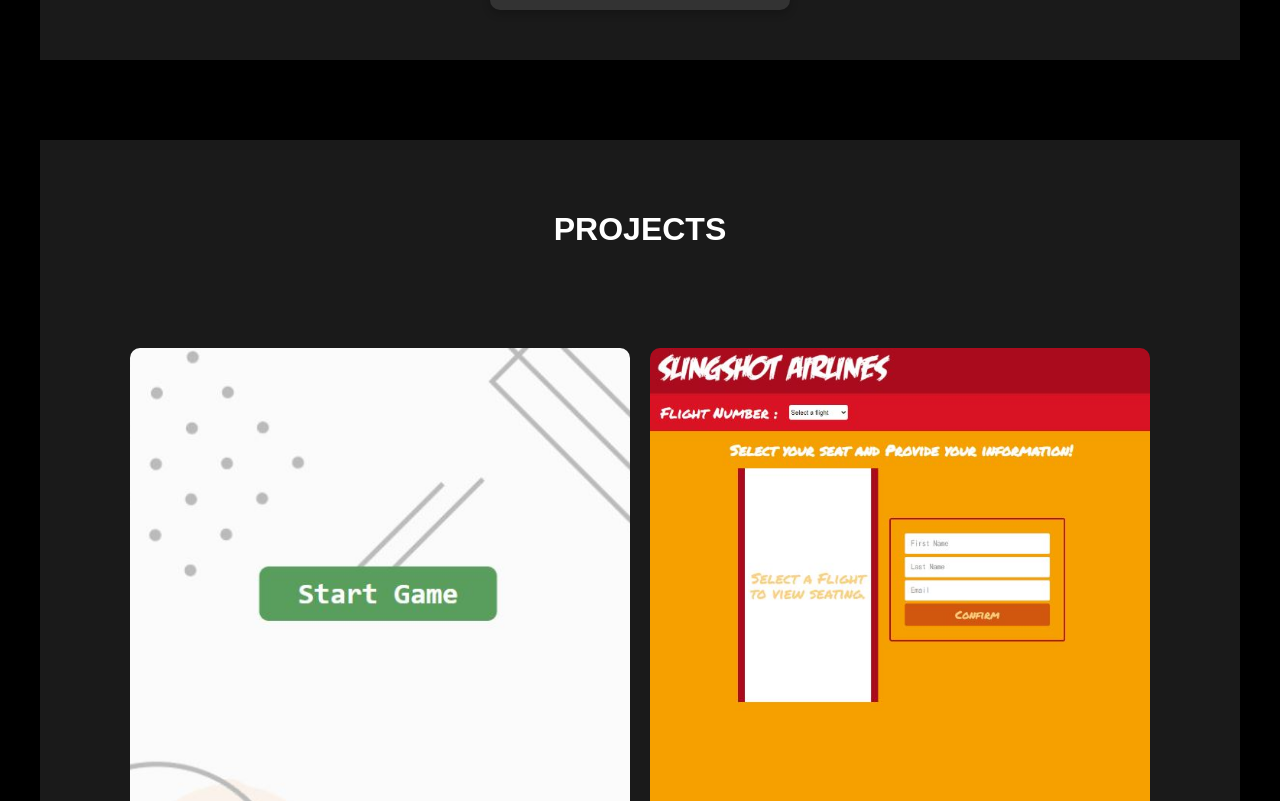
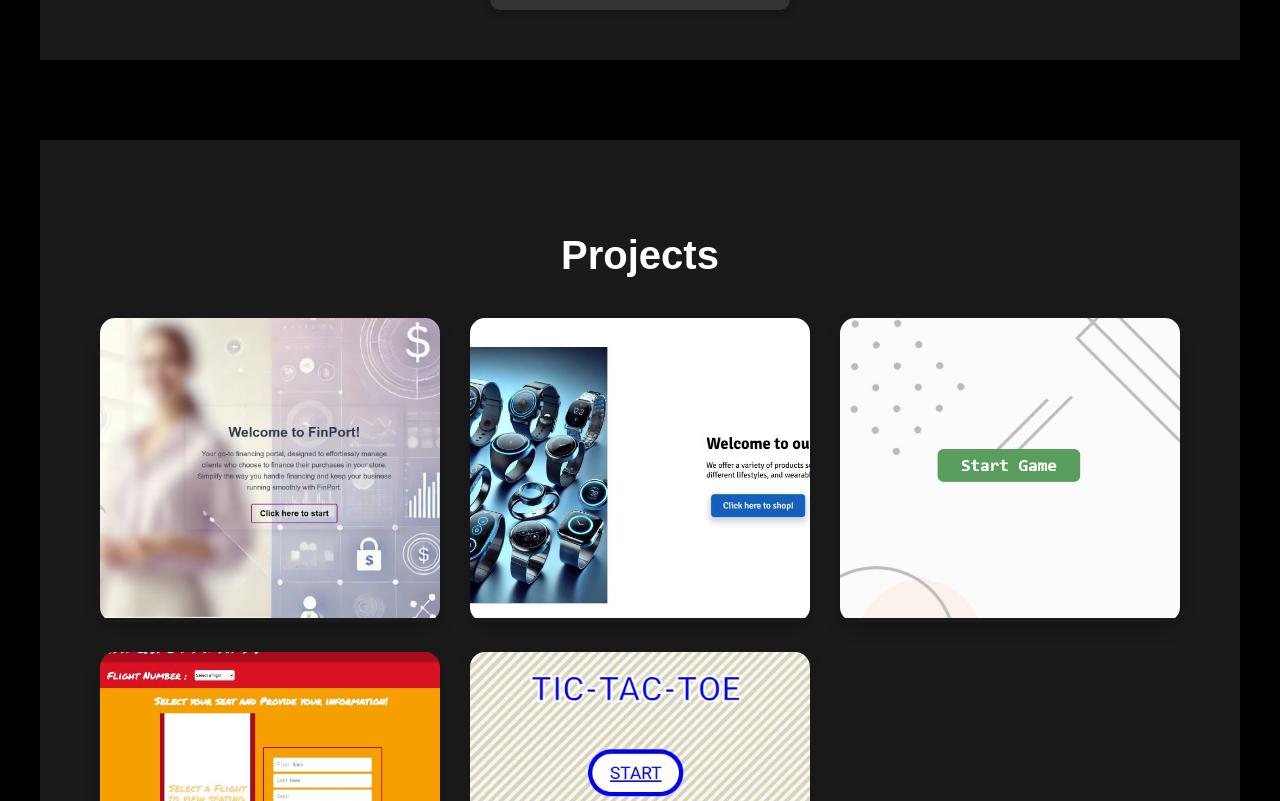
Before and after one commit to ClauellaN/clauella-nikiza-portfolio, a React (Create React App) app: page / in a window 1280 px wide. Shown: the part 3619-4420 px from the top of the page. Built offline with nearby package versions, Linux system fonts and the light colour scheme.

Commit message:
Updating projects

```diff
--- a/src/components/Projects.js
+++ b/src/components/Projects.js
@@ -1,128 +1,127 @@
+
 
 import React from "react";
 import styled from "styled-components";
 import { FaGithub } from "react-icons/fa";
 
 const Projects = () => {
-  const projectsInfo = [
+  const projects = [
+    {
+      title: "FinPort",
+      imgSrc: "/assets/finport.JPG",
+      repoLink: "https://github.com/ClauellaN/finalProject-FinPort.git",
+      liveDemo: "https://finport.vercel.app/",
+      description:
+        "A financing portal to help merchants manage clients and payments seamlessly.",
+    },
+    {
+      title: "Wearables Store",
+      imgSrc: "/assets/eComm.JPG",
+      repoLink: "https://github.com/ClauellaN/finalProject-FinPort.git",
+      liveDemo: "https://finport.vercel.app/",
+      description:
+        "An e-commerce store offering a seamless shopping experience with easy checkouts.",
+    },
     {
       title: "Nyan Cat",
       imgSrc: "/assets/nyan-cat.jpg",
       repoLink: "https://github.com/ClauellaN/project-js-nyan-cat.git",
       liveDemo: "https://nyan-cat.vercel.app",
-      description: "Experience a thrilling game with Nyan Cat the astronaut. Help him navigate through falling arrows to safely reach the moon. You have 3 lives to complete your mission.",
-      instructions: "View the source code on GitHub.",
+      description:
+        "Experience a thrilling game with Nyan Cat the astronaut. Help him navigate through falling arrows to safely reach the moon.",
     },
     {
       title: "Sling Air",
       imgSrc: "/assets/slingAir1.jpg",
       repoLink: "https://github.com/ClauellaN/project-slingair.git",
       liveDemo: "https://sling-air.vercel.app",
-      description: "A user-friendly flight booking application. Easily book flights and manage your reservations.",
-      instructions: "View the source code on GitHub.",
+      description:
+        "A user-friendly flight booking application. Easily book flights and manage your reservations.",
     },
     {
       title: "Tic-Tac-Toe",
       imgSrc: "/assets/TicTacToe.JPG",
       repoLink: "https://github.com/ClauellaN/react-useState.git",
       liveDemo: "https://tic-tac-toe.vercel.app",
-      description: "A classic Tic-Tac-Toe game built with React. Play against the computer or challenge a friend.",
-      instructions: "View the source code on GitHub.",
+      description: "A classic Tic-Tac-Toe game built with React.",
     },
   ];
 
   return (
-    <ProjectsWrapper>
-      <Title>PROJECTS</Title>
-      <ProjectGrid>
-        {projectsInfo.map((project) => (
-          <ProjectItem key={project.title}>
-            <img src={project.imgSrc} />
+    <Wrapper>
+      <Title>Projects</Title>
+      <Grid>
+        {projects.map((project) => (
+          <Card key={project.title}>
+            <Image src={project.imgSrc} alt={project.title} />
             <Overlay>
               <ProjectTitle>{project.title}</ProjectTitle>
               <Description>{project.description}</Description>
-              <ProjectLinks>
-                {project.liveDemo && (
-                  <Button href={project.liveDemo} target="_blank">
-                    Live Demo
-                  </Button>
-                )}
-              </ProjectLinks>
-              <Instructions>{project.instructions}</Instructions>
-              <ProjectLinks>
+              <ButtonGroup>
+                <Button href={project.liveDemo} target="_blank">
+                  Live Demo
+                </Button>
                 <IconButton href={project.repoLink} target="_blank">
-                  <FaGithub size={20} />
+                  <FaGithub size={24} />
                 </IconButton>
-              </ProjectLinks>
+              </ButtonGroup>
             </Overlay>
-          </ProjectItem>
+          </Card>
         ))}
-      </ProjectGrid>
-    </ProjectsWrapper>
+      </Grid>
+    </Wrapper>
   );
 };
 
 export default Projects;
 
-// Styled components
-const ProjectsWrapper = styled.div`
+const Wrapper = styled.div`
+  padding: 60px;
+  background-color: #1a1a1a;
+  min-height: 100vh;
   display: flex;
   flex-direction: column;
   align-items: center;
-  justify-content: center;
-  padding: 45px;
-  min-height: 100vh;
-  background-color: #1a1a1a;
 `;
 
-const Title = styled.h2`
-  font-size: 2rem;
-  margin-bottom: 100px;
-  color: white;
+const Title = styled.h1`
+  font-size: 2.5rem;
+  color: #fff;
+  margin-bottom: 40px;
 
   @media (max-width: 768px) {
-    font-size: 1.5rem;
+    font-size: 2rem;
   }
 `;
 
-const ProjectGrid = styled.div`
-  display: flex;
-  flex-wrap: wrap;
-  justify-content: center;
-  gap: 20px;
+const Grid = styled.div`
+  display: grid;
+  grid-template-columns: repeat(auto-fill, minmax(300px, 1fr));
+  gap: 30px;
   width: 100%;
   max-width: 1200px;
+`;
 
-  @media (max-width: 1000px) {
-    gap: 10px;
+const Card = styled.div`
+  position: relative;
+  border-radius: 15px;
+  overflow: hidden;
+  transition: transform 0.3s ease;
+  box-shadow: 0 8px 16px rgba(0, 0, 0, 0.2);
+
+  &:hover {
+    transform: translateY(-5px);
   }
 `;
 
-const ProjectItem = styled.div`
-  position: relative;
-  overflow: hidden;
+const Image = styled.img`
+  width: 100%;
+  height: 300px;
+  object-fit: cover;
   transition: transform 0.3s ease;
-  height: 500px;
-  width: 500px;
-  border-radius: 10px;
-  display: flex;
-  align-items: center;
-  justify-content: center;
-  background: #333;
 
-  img {
-    width: 100%;
-    height: 100%;
-    object-fit: cover;
-    transition: transform 0.3s ease;
-  }
-
-  &:hover img {
-    transform: scale(1.05);
-  }
-
-  &:hover div {
-    opacity: 1;
+  ${Card}:hover & {
+    transform: scale(1.1);
   }
 `;
 
@@ -130,22 +129,25 @@ const Overlay = styled.div`
   position: absolute;
   top: 0;
   left: 0;
+  width: 100%;
   height: 100%;
-  width: 100%;
-  background: black;
+  background: rgba(0, 0, 0, 0.7);
   display: flex;
   flex-direction: column;
   align-items: center;
   justify-content: center;
   opacity: 0;
   transition: opacity 0.3s ease;
-  padding: 20px;
+
+  ${Card}:hover & {
+    opacity: 9;
+  }
 `;
 
-const ProjectTitle = styled.h3`
-  margin: 15px 0;
+const ProjectTitle = styled.h2`
   font-size: 1.8rem;
   color: #fff;
+  margin-bottom: 10px;
 
   @media (max-width: 768px) {
     font-size: 1.5rem;
@@ -153,41 +155,23 @@ const ProjectTitle = styled.h3`
 `;
 
 const Description = styled.p`
-  margin: 10px 0;
-  font-size: 1.2rem;
+  font-size: 1rem;
   color: #ddd;
   text-align: center;
-
-  @media (max-width: 768px) {
-    font-size: 1rem;
-  }
+  margin-bottom: 15px;
 `;
 
-const Instructions = styled.p`
-  margin: 10px 0;
-  font-size: 1rem;
-  color: #aaa;
-  text-align: center;
-
-  @media (max-width: 768px) {
-    font-size: 0.9rem;
-  }
-`;
-
-const ProjectLinks = styled.div`
-  margin-top: 20px;
+const ButtonGroup = styled.div`
   display: flex;
-  justify-content: center;
-  gap: 10px;
-  align-items: center;
+  gap: 15px;
 `;
 
 const Button = styled.a`
-  text-decoration: none;
-  color: white;
   background: linear-gradient(to right, #0070f3, #005bb5);
   padding: 10px 20px;
-  border-radius: 5px;
+  color: white;
+  border-radius: 8px;
+  text-decoration: none;
   font-weight: bold;
   transition: background 0.3s ease, transform 0.3s ease;
 
@@ -195,42 +179,22 @@ const Button = styled.a`
     background: linear-gradient(to right, #005bb5, #0070f3);
     transform: translateY(-2px);
   }
-
-  @media (max-width: 768px) {
-    padding: 8px 16px;
-    font-size: 0.9rem;
-  }
 `;
 
 const IconButton = styled.a`
   display: flex;
   align-items: center;
   justify-content: center;
+  background-color: #444;
   width: 40px;
   height: 40px;
+  border-radius: 50%;
   text-decoration: none;
   color: white;
-  background-color: #333;
-  border-radius: 50%;
   transition: background-color 0.3s ease, transform 0.3s ease;
 
   &:hover {
-    background-color: #555;
+    background-color: #666;
     transform: translateY(-2px);
   }
-
-  svg {
-    width: 20px;
-    height: 20px;
-  }
-
-  @media (max-width: 768px) {
-    width: 35px;
-    height: 35px;
-
-    svg {
-      width: 18px;
-      height: 18px;
-    }
-  }
 `;
```
Also changed, not shown: src/components/Contact.js (+20 -15 lines), public/assets/eComm.JPG (added), public/assets/finport.JPG (added).
